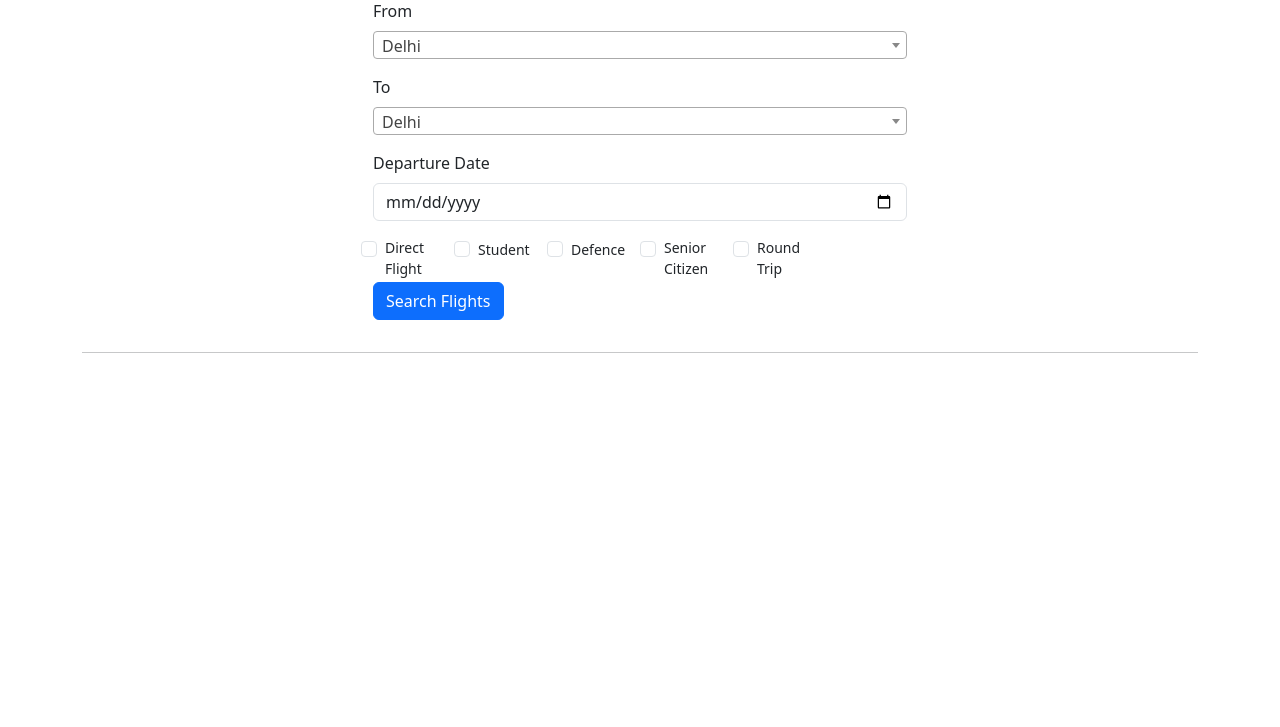
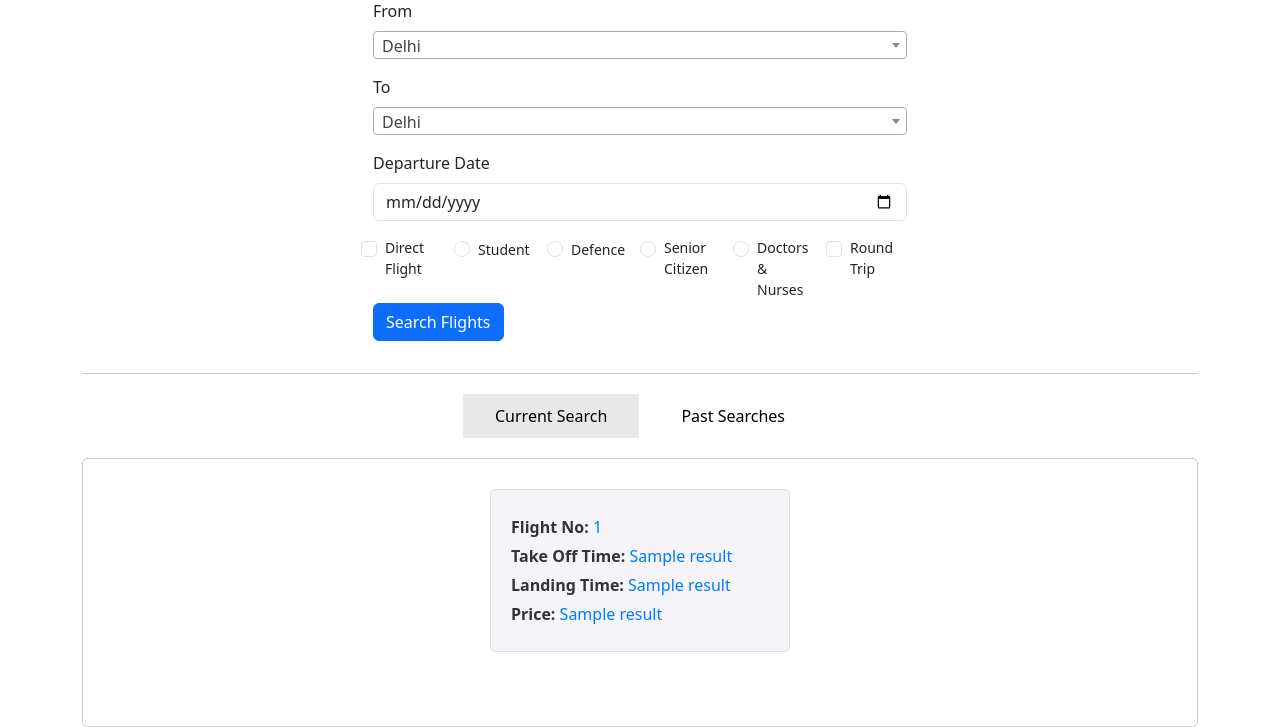
Before and after one commit to saumy-sh/track-It, a Flask app: template app/templates/dashboard.html in a window 1280 px wide. Shown: the part 105-832 px from the top of the page. Before the commit the page ends 458 px from the top, so only its background shows below. Run offline with Flask 3, Linux system fonts and the light colour scheme; the template is opened without the code that fills it: most values are stand-ins (such as "Sample title", 1, 10 or a date in 2020); parts of the project's set-up code (start-up, migrations or seed data) failed here and were passed over.

Commit message:
added search functionality and getting results

```diff
--- a/app/static/css/dashboard.css
+++ b/app/static/css/dashboard.css
@@ -0,0 +1,75 @@
+.tab-container {
+    display: flex;
+    justify-content: center;
+    align-items: center;
+    gap: 10px;
+    margin: 20px 0;
+}
+
+
+.tab {
+    padding: 10px 20px;
+    background-color: #ffffff;
+    border: 0px;
+    cursor: pointer;
+    transition: background-color 0.3s, color 0.3s;
+    padding-left: 2rem;
+    padding-right: 2rem;
+}
+#current-search{
+    border-left-width: 2px;
+}
+
+#loading img{
+    width: 75px;
+    height: 75px;
+    margin-top: 2rem;
+}
+
+.tab.active {
+    background-color: rgb(232, 232, 232);
+}
+
+.tab-content {
+    display: none;
+    text-align: center;
+    margin-top: 20px;
+    padding: 10px;
+    border: 1px solid #ccc;
+    border-radius: 5px;
+}
+
+.tab-content.active-content {
+    display: block;
+}
+.flight-info{
+    background-color: #f4f4f9;
+    border: 1px solid #ddd;
+    padding: 20px;
+    width: 800px;
+    border-radius: 5px;
+    text-align: left; /* Aligns text inside the flight-info div */background-color: #f4f4f9;
+    border: 1px solid #ddd;
+    padding: 20px;
+    width: 300px;
+    border-radius: 5px;
+    text-align: left; /* Aligns text inside the flight-info div */
+}
+.flight-info p {
+    font-size: 16px;
+    margin: 5px 0;
+}
+
+.flight-info strong {
+    color: #333;
+}
+
+.flight-info span {
+    color: #007bff;
+}
+
+.no-flight {
+    font-size: 18px;
+    color: #ff0000;
+    text-align: center;
+}
--- a/app/templates/dashboard.html
+++ b/app/templates/dashboard.html
@@ -10,6 +10,17 @@
     <style>
         #return{
             display: none;
+        }
+        #loading{
+            display: none;
+        }
+        #results{
+            display: flex;
+            flex-direction: column;
+            align-items: center; /* Centers the child divs horizontally */
+            justify-content: center; /* Centers the child divs vertically */
+            gap: 20px; /* Adds space between the flight-info cards */
+            padding: 20px;
         }
     </style>
 </head>
@@ -56,19 +67,19 @@
                     <form action="/search" method="post" class="search-form">
                         <div class="mb-3">
                             <label for="from" class="form-label">From</label><br>
-                            <select id="from" class="form-control">
+                            <select id="from" name="from" class="form-control">
                                 <!-- List of airports will go here -->
                             </select>
                         </div>
                         <div class="mb-3">
                             <label for="to" class="form-label">To</label><br>
-                            <select id="to" class="form-control">
+                            <select id="to" name="to" class="form-control">
                                 <!-- List of airports will go here -->
                             </select>
                         </div>
                         <div class="mb-3">
                             <label for="departure-date" class="form-label">Departure Date</label>
-                            <input type="date" class="form-control" id="departure-date">
+                            <input type="date" class="form-control" id="departure-date" name="departure-date">
                         </div>
                         <div class="mb-3" id="return">
                             <label for="return-date" class="form-label">Return Date</label>
@@ -81,16 +92,20 @@
                                 <label for="directFlight" class="form-check-label small">Direct Flight</label>
                             </div>
                             <div class="form-check col-sm-2 text-start">
-                                <input type="checkbox" class="form-check-input" id="student" name="student">
+                                <input type="radio" class="form-check-input" id="student" name="options" value="student">
                                 <label for="student" class="form-check-label small">Student</label>
                             </div>
                             <div class="form-check col-sm-2 text-start">
-                                <input type="checkbox" class="form-check-input" id="Defence" name="Defence">
+                                <input type="radio" class="form-check-input" id="Defence" name="options" value="defence">
                                 <label for="Defence" class="form-check-label small">Defence</label>
                             </div>
                             <div class="form-check col-sm-2 text-start">
-                                <input type="checkbox" class="form-check-input" id="seniorCitizen" name="seniorCitizen">
+                                <input type="radio" class="form-check-input" id="seniorCitizen" name="options" value="senior_citizen">
                                 <label for="seniorCitizen" class="form-check-label small">Senior Citizen</label>
+                            </div>
+                            <div class="form-check col-sm-2 text-start">
+                                <input type="radio" class="form-check-input" id="doctorsNurse" name="options" value="doctors_nurses">
+                                <label for="doctors_nurse" class="form-check-label small">Doctors & Nurses</label>
                             </div>
                             <div class="form-check col-sm-2 text-start">
                                 <input type="checkbox" class="form-check-input" id="roundTrip" name="round_trip">
@@ -98,13 +113,45 @@
                             </div>
                         </div>
                         <div class="mb-3">
-                            <button type="submit" class="btn btn-primary">Search Flights</button>
+                            <button type="submit" id="search" class="btn btn-primary">Search Flights</button>
                         </div>
                     </form>
                 </div>
             </div>
         </div>
         <hr>
+
+        <section class="search results">
+            <div class="tab-container">
+                <button id="current-search" class="tab active" onclick="switchTab('current-search', 'past-searches')">Current Search</button>
+                <button id="past-searches" class="tab" onclick="switchTab('past-searches', 'current-search')">Past Searches</button>
+            </div>
+
+            <div id="content-current-search" class="tab-content active-content">
+                <div id="loading">
+                    <img src="{{ url_for('static', filename='img/loading.gif') }}" alt="loading content">
+                    <p>Fetching data. It may take some time. Please wait...</p>
+                </div>
+                <div id="results">
+                    {% if result and result!="null" %}
+                        {% for r in result %}
+                        <div class="flight-info">
+                            <p><strong>Flight No:</strong> <span id="flight-no">{{ r[0] }}</span></p>
+                            <p><strong>Take Off Time:</strong> <span id="takeoff-time">{{ r[2] }}</span></p>
+                            <p><strong>Landing Time:</strong> <span id="landing-time">{{ r[3] }}</span></p>
+                            <p><strong>Price:</strong> <span id="price">{{ r[1] }}</span></p>
+                        </div>
+                        <br>
+                        {% endfor %}
+                    {% elif result=="null" %}
+                        <p class="no-flight">No flights were found for given queries!</p>
+                    {% endif %}
+                </div>
+            </div>
+            <div id="content-past-searches" class="tab-content">
+                <p>This is content for Tab 2.</p>
+            </div>
+        </section>
 
 
 
@@ -141,6 +188,8 @@
 
     </script>
     <script>
+
+        console.log("{{ source }}","{{ destination }}","{{ date }}","{{ options }}","{{ direct_flight }}");
         // Get checkbox and input elements
         const checkbox = document.getElementById('roundTrip');
         const extraInput = document.getElementById('return');
@@ -154,6 +203,29 @@
                 extraInput.style.display = 'none'; // Hide the input
             }
         });
+
+        // loading content handler
+        const searchBtn = document.getElementById('search');
+        const loaderGIF = document.getElementById('loading');
+        const resultElement = document.getElementById('results');
+        searchBtn.addEventListener('click',() => {
+            resultElement.style.display = 'none';
+            loaderGIF.style.display = 'block';
+
+        })
+
+
+        // searched-results section code
+        function switchTab(activeTabId, inactiveTabId) {
+            // Highlight the clicked tab
+            document.getElementById(activeTabId).classList.add('active');
+            document.getElementById(inactiveTabId).classList.remove('active');
+
+            // Show the content of the active tab
+            document.getElementById('content-current-search').classList.toggle('active-content', activeTabId === 'current-search');
+            document.getElementById('content-past-searches').classList.toggle('active-content', activeTabId === 'past-searches');
+        }
+
     </script>
 </body>
 </html>
```
Also changed, not shown: app/auth.py (+28 -1 lines), app/static/scripts/script.py (+26 -13 lines), app/static/img/cloud1.png (added), app/static/img/cloud2.png (added), app/static/img/cloud3.png (added), app/static/img/loading.gif (renamed from app/static/img/icons8-location.gif), app/static/scripts/__init__.py (added).
